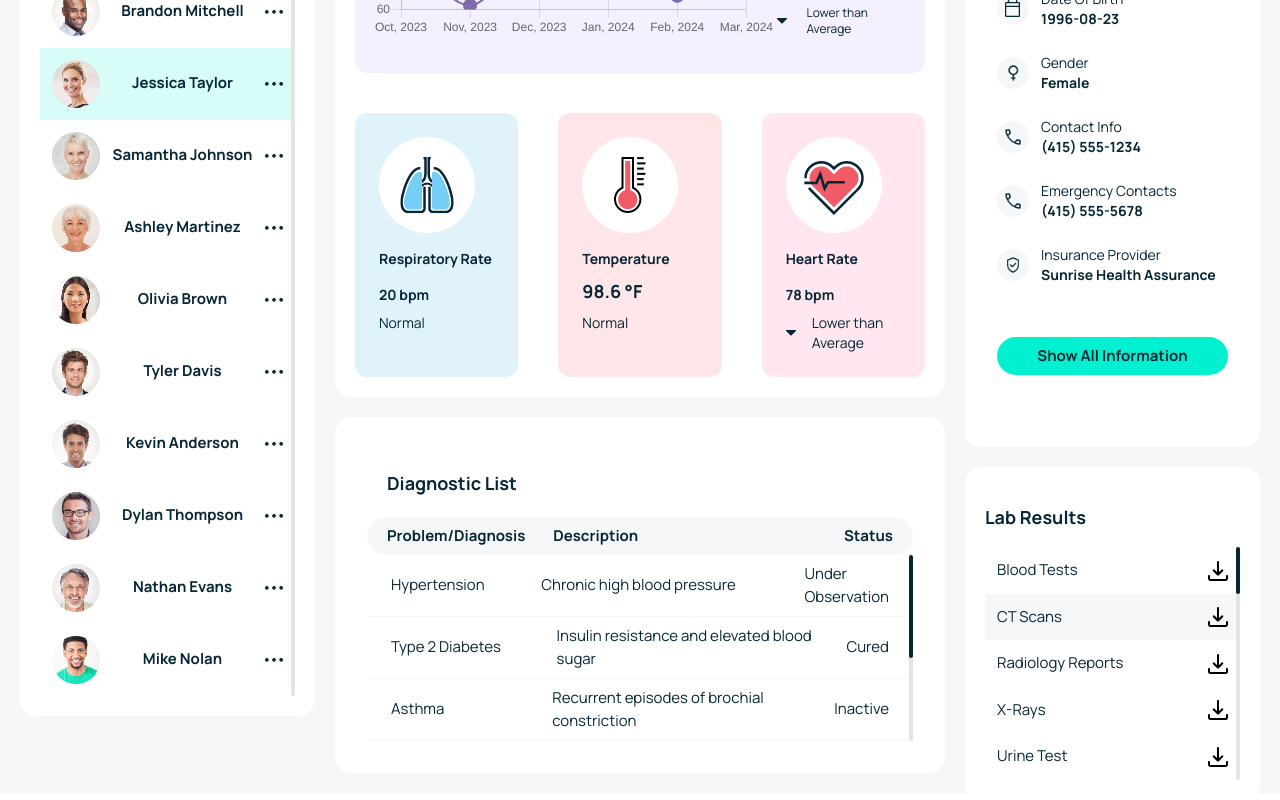
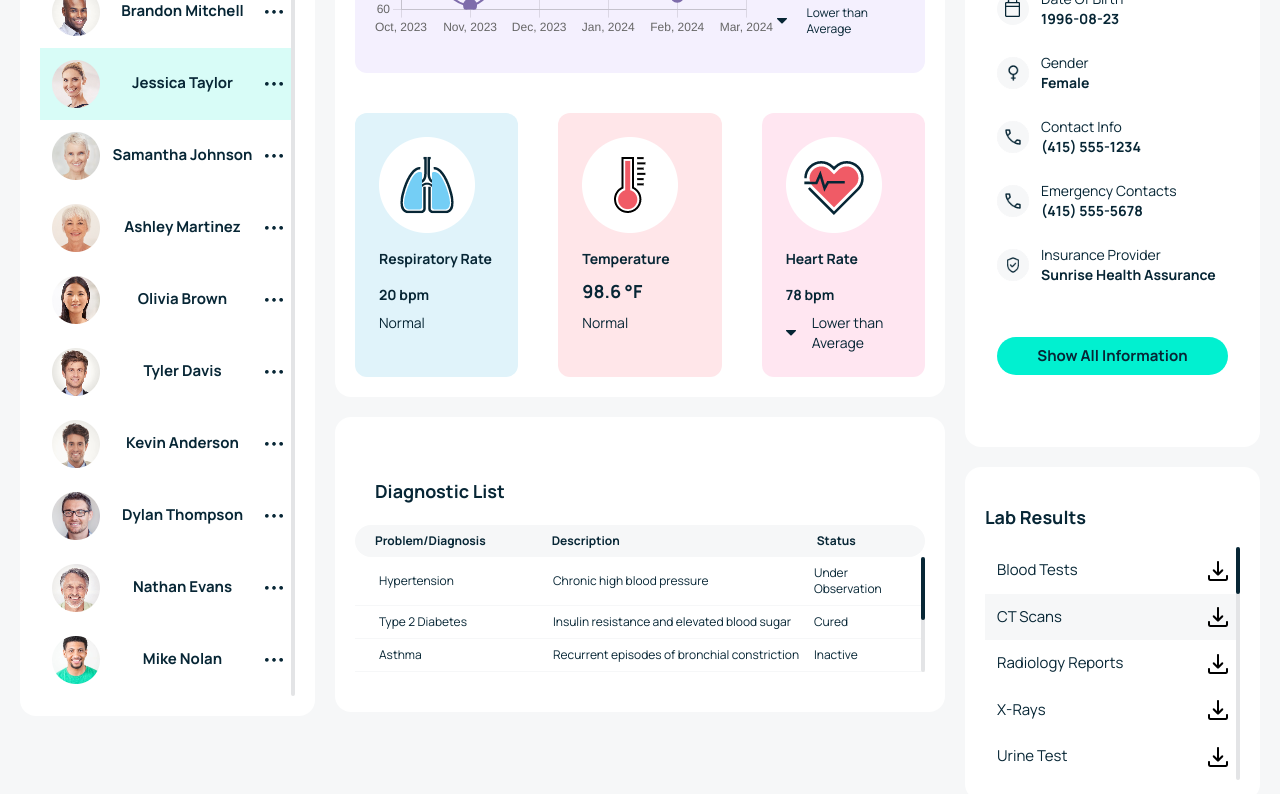
Before and after one commit to chiefJurist/coalition-tech-test, a Vue app: page / in a window 1280 px wide. Shown: the part 535-1335 px from the top of the page. Built offline with nearby package versions, Linux system fonts and the light colour scheme.

Commit message:
anotehr commit

```diff
--- a/src/assets/main.css
+++ b/src/assets/main.css
@@ -95,7 +95,7 @@
 
 /*Diagnostic List*/
 .d-list-gen-con {
-    @apply bg-white rounded-2xl p-8 font-manrope text-custom-two;
+    @apply bg-white rounded-2xl py-10 px-5 font-manrope text-custom-two;
 }
 .d-list-header {
     @apply font-bold text-lg p-5;
@@ -104,13 +104,13 @@
     @apply flex justify-between items-center bg-custom-one py-2 px-5 rounded-full;
 }
 .d-list-prob {
-    @apply basis-4/12;
+    @apply basis-4/12 text-xs;
 }
 .d-list-des {
-    @apply basis-7/12;
+    @apply basis-6/12 text-xs;
 }
 .d-list-stat {
-    @apply basis-1/12;
+    @apply basis-2/12 text-xs;
 }
 .d-con {
     @apply flex justify-between items-center py-2 px-6 border-b border-custom-one;
--- a/src/components/DiagnosticList.vue
+++ b/src/components/DiagnosticList.vue
@@ -1,3 +1,27 @@
+<script>
+export default {
+    data() {
+        return {
+            result: '',
+            diagList: ''
+        }
+    },
+
+    mounted() {
+        //Fetching The Data
+        fetch('/data/db.json')
+            //fetching the respose
+            .then((response) => response.json())
+            //fetching the actual data and populating the result property
+            .then((data) => {
+                ;(this.result = data), (this.diagList = this.result[0].diagnostic_list)
+            })
+            //catching errors
+            .catch((error) => console.error(error))
+    }
+}
+</script>
+
 <template>
     <div class="my-5 d-list-gen-con">
         <!--Diagnostic List Heading-->
@@ -14,20 +38,10 @@
             <div class="progress-bar-con">
                 <div class="progress-bar" style="height: 55%"></div>
             </div>
-            <div class="d-con">
-                <span class="d-list-prob">Hypertension</span>
-                <span class="d-list-des">Chronic high blood pressure</span>
-                <span class="d-list-stat">Under Observation</span>
-            </div>
-            <div class="d-con">
-                <span class="d-list-prob">Type 2 Diabetes</span>
-                <span class="d-list-des">Insulin resistance and elevated blood sugar</span>
-                <span class="d-list-stat">Cured</span>
-            </div>
-            <div class="d-con">
-                <span class="d-list-prob">Asthma</span>
-                <span class="d-list-des">Recurrent episodes of brochial constriction</span>
-                <span class="d-list-stat">Inactive</span>
+            <div class="d-con" v-for="list in diagList" :key="list">
+                <span class="d-list-prob"> {{ list.name }}</span>
+                <span class="d-list-des">{{ list.description }}</span>
+                <span class="d-list-stat">{{ list.status }}</span>
             </div>
         </div>
     </div>
--- a/src/components/LabResults.vue
+++ b/src/components/LabResults.vue
@@ -3,8 +3,7 @@ export default {
     data() {
         return {
             result: '',
-            labResult: '',
-            classChecker: ''
+            labResult: ''
         }
     },
 
```
